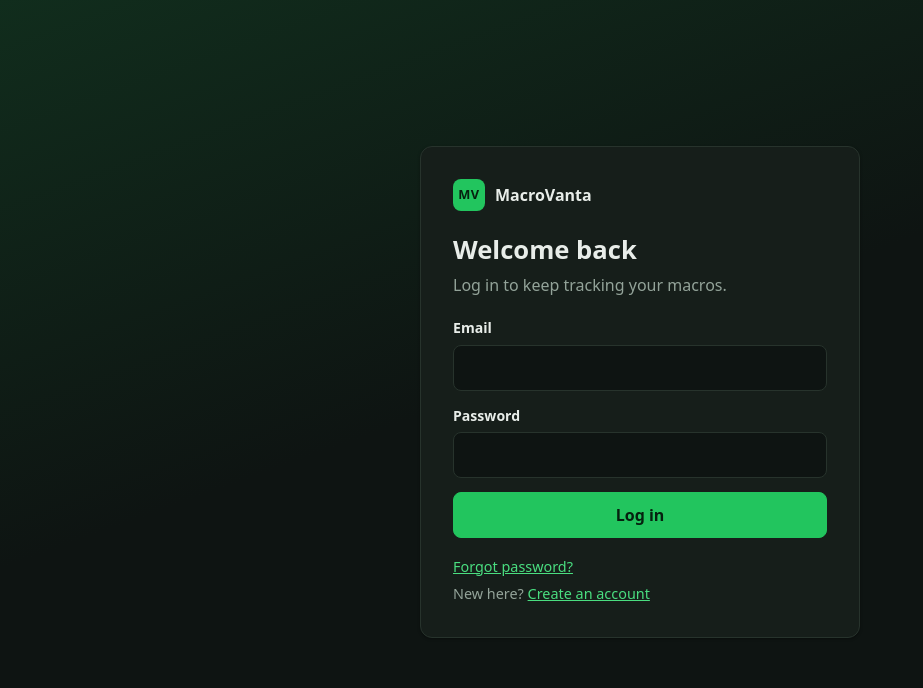
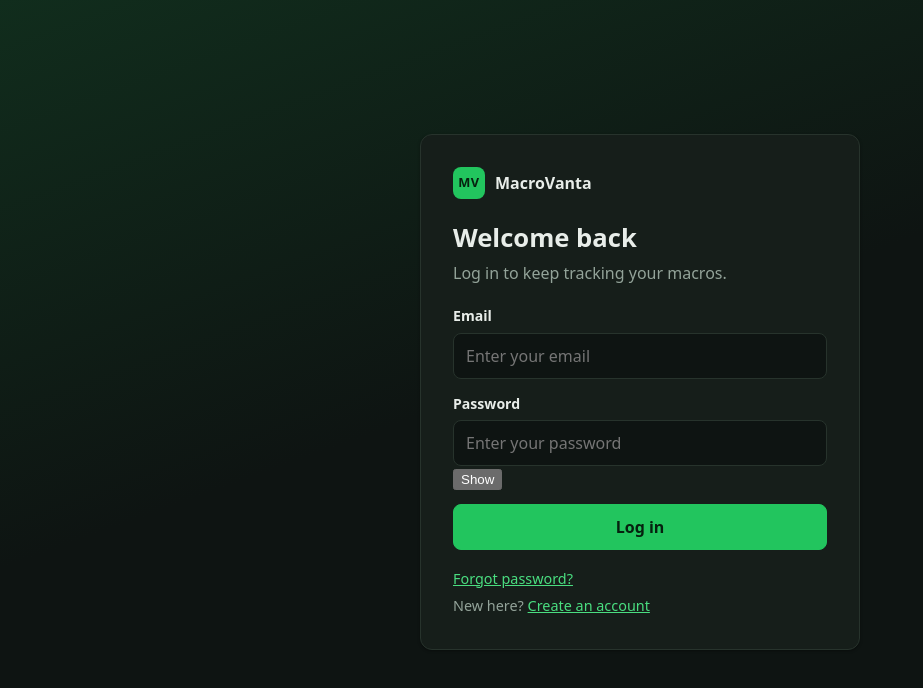
Before and after one commit to amainolfi/Large-Project, a React (Vite) app in the folder frontend/: page / in a window 1280 px wide. Shown: the top 688 px of the page, without its empty margins (0-923 px from the left). Built offline with nearby package versions, Linux system fonts and the light colour scheme; no server answers.

Commit message:
LoginPage Update
Enhanced the login form with password visibility toggle and improved layout.

```diff
--- a/frontend/src/pages/LoginPage.tsx
+++ b/frontend/src/pages/LoginPage.tsx
@@ -8,8 +8,10 @@
 export default function LoginPage() {
   const { login } = useAuth();
   const navigate = useNavigate();
+
   const [email, setEmail] = useState("");
   const [password, setPassword] = useState("");
+  const [showPassword, setShowPassword] = useState(false);
   const [error, setError] = useState("");
   const [info, setInfo] = useState("");
   const [needsVerification, setNeedsVerification] = useState(false);
@@ -54,15 +56,22 @@
 
   return (
     <div className="auth-shell">
-      <div className="auth-card card">
+      <div className="auth-card card auth-card-enhanced">
+        <div className="auth-header">
           <span className="brand auth-brand">
             <span className="brand-mark">MV</span>
             MacroVanta
           </span>
+
+          <div className="auth-copy">
             <h1>Welcome back</h1>
             <p className="auth-subtitle">Log in to keep tracking your macros.</p>
+          </div>
+        </div>
+
         {error && <Message kind="error">{error}</Message>}
         {info && <Message kind="success">{info}</Message>}
+
         {needsVerification && (
           <div className="message message-info">
             Your email is not verified yet.{" "}
@@ -71,7 +80,8 @@
             </button>
           </div>
         )}
-        <form onSubmit={handleSubmit}>
+
+        <form onSubmit={handleSubmit} className="auth-form">
           <div className="field">
             <label htmlFor="email">Email</label>
             <input
@@ -80,24 +90,40 @@
               value={email}
               autoComplete="email"
               onChange={(event) => setEmail(event.target.value)}
+              placeholder="Enter your email"
               required
             />
           </div>
+
           <div className="field">
             <label htmlFor="password">Password</label>
+            <div className="password-field">
               <input
                 id="password"
-              type="password"
+                type={showPassword ? "text" : "password"}
                 value={password}
                 autoComplete="current-password"
                 onChange={(event) => setPassword(event.target.value)}
+                placeholder="Enter your password"
                 required
               />
+              <button
+                type="button"
+                className="password-toggle"
+                onClick={() => setShowPassword((current) => !current)}
+                aria-label={showPassword ? "Hide password" : "Show password"}
+                aria-pressed={showPassword}
+              >
+                {showPassword ? "Hide" : "Show"}
+              </button>
             </div>
-          <button type="submit" className="btn btn-block" disabled={submitting}>
-            {submitting ? "Logging in…" : "Log in"}
+          </div>
+
+          <button type="submit" className="btn btn-block auth-submit" disabled={submitting}>
+            {submitting ? "Logging in..." : "Log in"}
           </button>
         </form>
+
         <div className="auth-links">
           <Link to="/forgot-password">Forgot password?</Link>
           <span>
```
Lines whose indentation alone changed are shown as unchanged.
